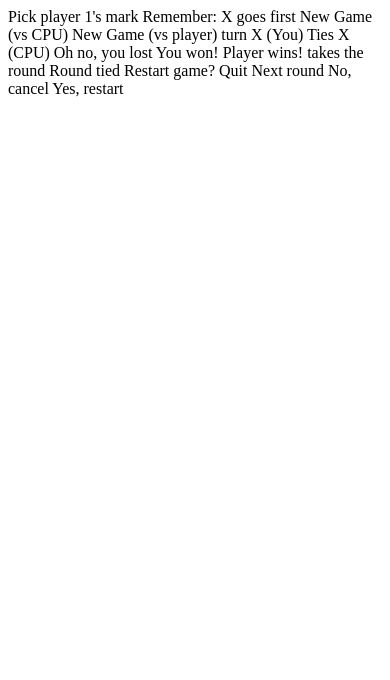
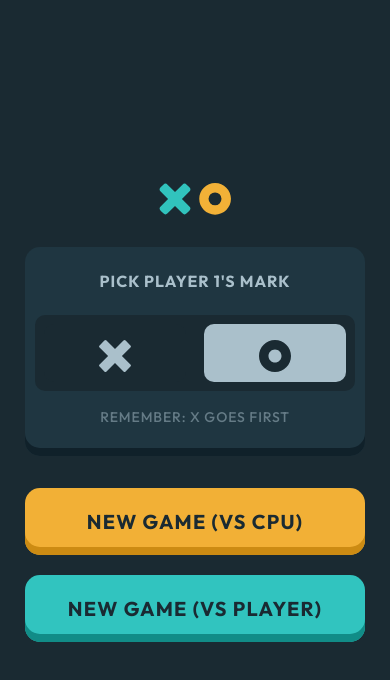
Before and after one commit to tezimach/tic-tac-toe, a plain HTML site: page starter-code/index.html in a window 390 px wide. Drawn offline with Linux system fonts and the light colour scheme.

Commit message:
finished index.html and style.css files for mobile version.

```diff
--- a/starter-code/index.html
+++ b/starter-code/index.html
@@ -3,24 +3,39 @@
 <head>
   <meta charset="UTF-8">
   <meta name="viewport" content="width=device-width, initial-scale=1.0">
-
+  <link rel="stylesheet" href="./reset.css">
+  <link rel="stylesheet" href="./style.css">
   <link rel="icon" type="image/png" sizes="32x32" href="./assets/favicon-32x32.png">
   <link href="https://fonts.googleapis.com/css2?family=Outfit:wght@500;700&display=swap" rel="stylesheet">
-  <title>Frontend Mentor | Tic Tac Toe</title>
+  <title>Tic Tac Toe</title>
 </head>
-<body>
+<body class="bg-dark-navy">
 
   <!-- New game menu start -->
+  <img src="./assets/logo.svg" alt="logo">
+  <div class="bg-semi-dark-navy main-container">
+    <h1 class="text-silver">Pick player 1's mark</h1>
+    <div class="bg-dark-navy player-container">
+      <button class="bg-dark-navy" >
+        <svg class="text-silver" width="64" height="64" xmlns="http://www.w3.org/2000/svg">
+          <path d="M15.002 1.147 32 18.145 48.998 1.147a3 3 0 0 1 4.243 0l9.612 9.612a3 3 0 0 1 0 4.243L45.855 32l16.998 16.998a3 3 0 0 1 0 4.243l-9.612 9.612a3 3 0 0 1-4.243 0L32 45.855 15.002 62.853a3 3 0 0 1-4.243 0L1.147 53.24a3 3 0 0 1 0-4.243L18.145 32 1.147 15.002a3 3 0 0 1 0-4.243l9.612-9.612a3 3 0 0 1 4.243 0Z" fill="currentColor" fill-rule="evenodd"/>
+        </svg>
+      </button>
+      <button class="bg-silver">
+        <svg class="text-dark-navy" width="64" height="64" xmlns="http://www.w3.org/2000/svg">
+          <path d="M32 0c17.673 0 32 14.327 32 32 0 17.673-14.327 32-32 32C14.327 64 0 49.673 0 32 0 14.327 14.327 0 32 0Zm0 18.963c-7.2 0-13.037 5.837-13.037 13.037 0 7.2 5.837 13.037 13.037 13.037 7.2 0 13.037-5.837 13.037-13.037 0-7.2-5.837-13.037-13.037-13.037Z" fill="currentColor"/>
+        </svg>
+      </button>
+    </div>
+    <h2 class="text-silver">Remember: X goes first</h2>
+  </div>
+  <button class="bg-light-yello box-shadow-yellow">New Game (vs CPU)</button>
+  <button class="bg-light-blue box-shadow-blue">New Game (vs player)</button>
 
-  Pick player 1's mark
-  Remember: X goes first
-
-  New Game (vs CPU)
-  New Game (vs player)
 
   <!-- New game menu end -->
-
-  <!-- Game board start -->
+  <button class="for-period">
+    <!-- Game board start -->
 
   <!-- x/o icon --> turn
 
@@ -42,6 +57,8 @@
   Yes, restart
 
   <!-- Game board end -->
+  </button>
+
 
 </body>
 </html>
--- /dev/null
+++ b/starter-code/reset.css
@@ -0,0 +1,48 @@
+/* http://meyerweb.com/eric/tools/css/reset/
+   v2.0 | 20110126
+   License: none (public domain)
+*/
+
+html, body, div, span, applet, object, iframe,
+h1, h2, h3, h4, h5, h6, p, blockquote, pre,
+a, abbr, acronym, address, big, cite, code,
+del, dfn, em, img, ins, kbd, q, s, samp,
+small, strike, strong, sub, sup, tt, var,
+b, u, i, center,
+dl, dt, dd, ol, ul, li,
+fieldset, form, label, legend,
+table, caption, tbody, tfoot, thead, tr, th, td,
+article, aside, canvas, details, embed,
+figure, figcaption, footer, header, hgroup,
+menu, nav, output, ruby, section, summary,
+time, mark, audio, video {
+	margin: 0;
+	padding: 0;
+	border: 0;
+	font-size: 100%;
+	font: inherit;
+	vertical-align: baseline;
+}
+/* HTML5 display-role reset for older browsers */
+article, aside, details, figcaption, figure,
+footer, header, hgroup, menu, nav, section {
+	display: block;
+}
+body {
+	line-height: 1;
+}
+ol, ul {
+	list-style: none;
+}
+blockquote, q {
+	quotes: none;
+}
+blockquote:before, blockquote:after,
+q:before, q:after {
+	content: '';
+	content: none;
+}
+table {
+	border-collapse: collapse;
+	border-spacing: 0;
+}
--- a/starter-code/style.css
+++ b/starter-code/style.css
@@ -21,19 +21,22 @@
 
 
 .text-dark-navy {
-    background-color: hsla(200, 32%, 15%, 1);
+    color: hsla(200, 32%, 15%, 1);
 }
 
 .text-silver {
-    background-color: hsla(199, 24%, 73%, 1);
+    color: hsla(199, 24%, 73%, 1);
 }
 
 
-.text-font-family {
-    font-family: 'Outfit', sans-serif;
+
+.box-shadow-yellow {
+    box-shadow: inset 0px -8px 0px #CC8B13;
 }
 
-
+.box-shadow-blue {
+    box-shadow: inset 0px -8px 0px #118C87;
+}
 
 
 .light-blue-hover:hover {
@@ -47,3 +50,105 @@
 .silver-hover:hover {
     background-color: Light hsla(198, 35%, 89%, 1);
 }
+
+
+body {
+    display: flex;
+    flex-direction: column;
+    justify-content: center;
+    align-items: center;
+    height: 100vh;
+}
+
+.main-container {
+    display: flex;
+    flex-direction: column;
+    justify-content: center;
+    align-items: center;
+    margin: 32px 24px 32px 24px;
+    background: #1F3641;
+    box-shadow: inset 0px -8px 0px #10212A;
+    border-radius: 15px;
+    width: 87.2%;
+    max-width: 460px;
+    min-width: 327px;
+}
+
+h1 {
+    font-family: 'Outfit', sans-serif;
+    font-style: normal;
+    font-weight: 700;
+    font-size: 16px;
+    line-height: 20px;
+    text-align: center;
+    letter-spacing: 1px;
+    text-transform: uppercase;
+    margin: 24px 18.13% 24px 18.13%;
+    min-width: 191px;
+}
+
+.player-container {
+    margin: 0px 24px 17px 24px;
+    border-radius: 10px;
+    display: flex;
+    width: 94%;
+}
+
+button {
+    all: unset;
+    min-width: 327px;
+    text-align: center;
+    height: 67px;
+    border-radius: 15px;
+    width: 87.2%;
+    max-width: 460px;
+    margin-bottom: 20px;
+    font-family: 'Outfit';
+    font-style: normal;
+    font-weight: 700;
+    font-size: 20px;
+    line-height: 25px;
+    text-align: center;
+    letter-spacing: 1.25px;
+    color: hsla(200, 32%, 15%, 1);
+    text-transform: uppercase;
+}
+
+.player-container button{
+    margin: 9px;
+    min-width: 119px;
+    text-align: center;
+    height: 58px;
+    max-width: 198px;
+    border-radius: 10px;
+    box-shadow: none;
+}
+
+svg {
+    transform: scale(0.5);
+}
+
+h2 {
+    font-family: 'Outfit';
+    font-style: normal;
+    font-weight: 500;
+    font-size: 14px;
+    line-height: 18px;
+    text-align: center;
+    letter-spacing: 0.875px;
+    mix-blend-mode: normal;
+    opacity: 0.5;
+    text-transform: uppercase;
+    margin-bottom: 30px;
+}
+
+
+
+
+
+
+
+
+.for-period {
+    display: none;
+}
```
